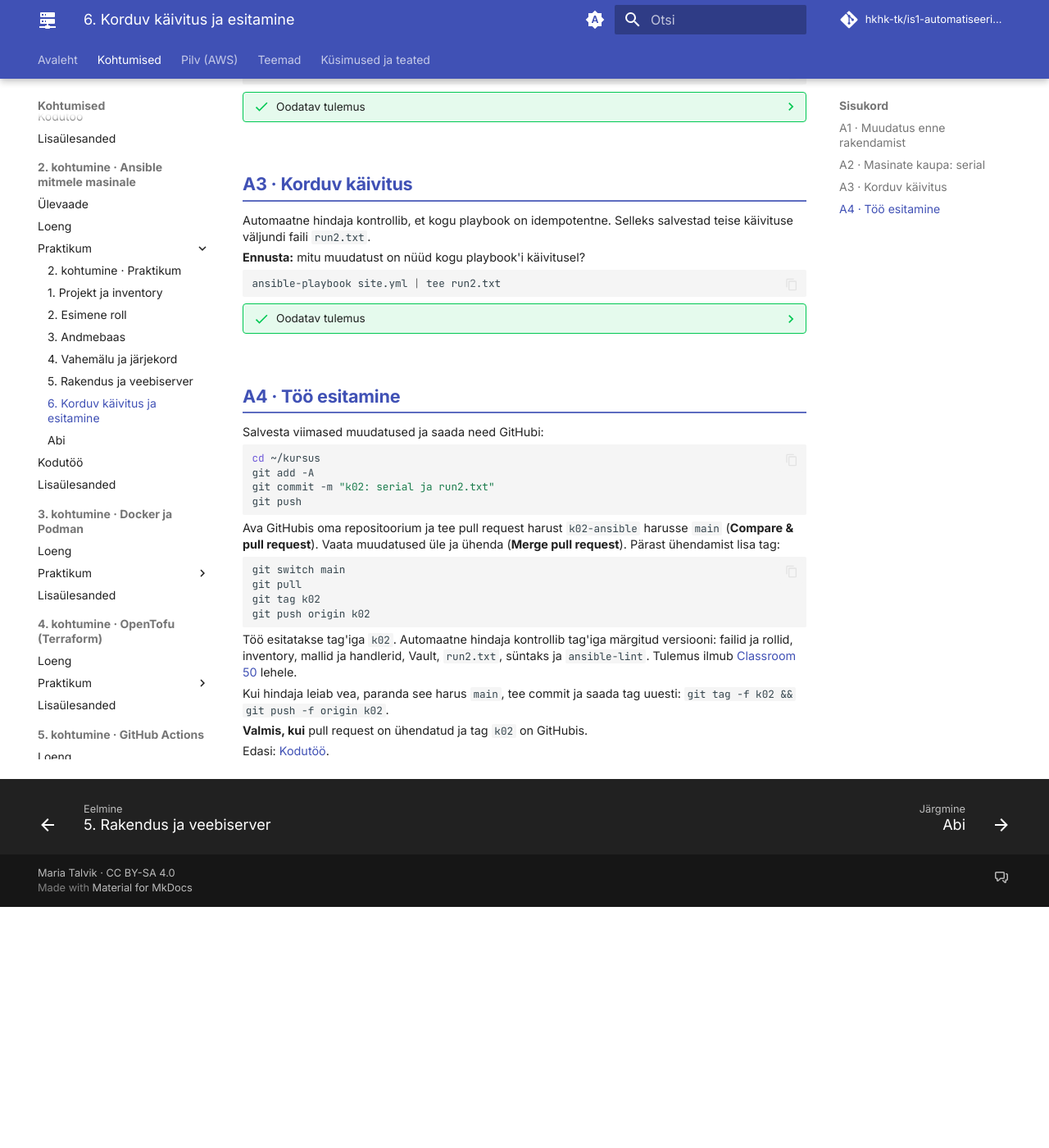
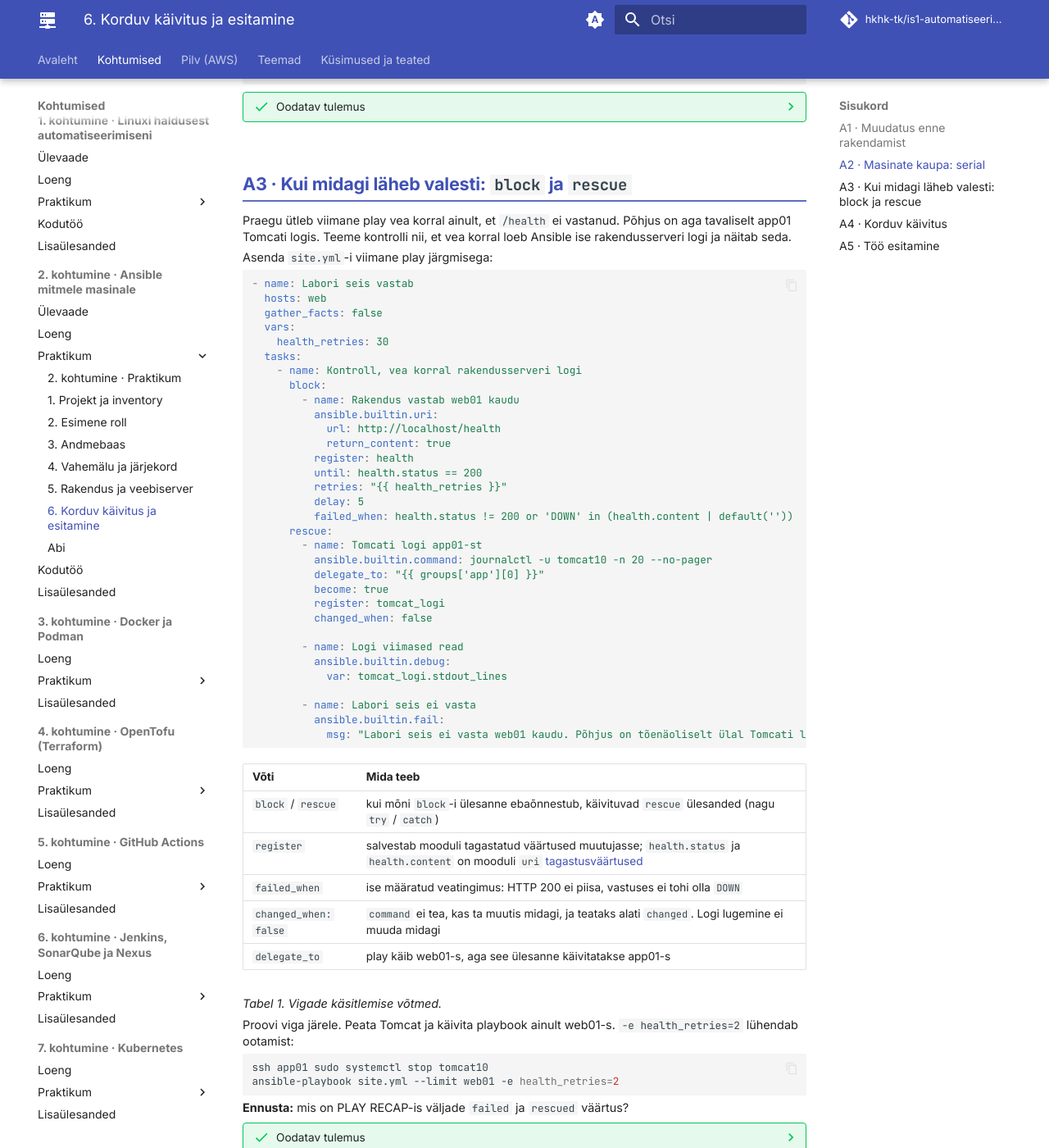
Before and after one commit to hkhk-tk/is1-automatiseerimine, an MkDocs documentation site: the page built from docs/k02/lab-6-esitamine.md, in a window 1280 px wide and 1400 px high, scrolled down 911 px. Shown: the whole window at 82% size. Built offline with MkDocs 1.6.1 and Material for MkDocs 9.7.7, drawn with Linux system fonts in a browser that asks for light colours; comment, search, counter and statistics services are not loaded; before the commit the page ends 2017 px from its top, so only the background shows below that; some of the changed text lies outside the part shown.

Commit message:
K1 paigaldusviisid; K2 vigade käsitlemine, encrypt_string, soovitatav kaustastruktuur
K1 praktikum 3: apt, pipx, pip+venv, Execution Environment ja ansible vs ansible-core (Installing Ansible). K2 praktikum 6: block/rescue, register, failed_when, changed_when, delegate_to (testitud seisatud Tomcatiga). K2 lisa L5: ansible-vault encrypt_string. K2 loeng: Sample Ansible setup.

````diff
--- a/docs/k02/lab-6-esitamine.md
+++ b/docs/k02/lab-6-esitamine.md
@@ -6,11 +6,11 @@ tags:
 
 # 6. Korduv käivitus ja esitamine
 
-Labori seis töötab. Enne esitamist kontrollid kahte asja, mida automatiseerimisel töös vajad: kuidas muudatust enne rakendamist näha ja ühe masina peal proovida, ning kas kogu playbook on idempotentne.
+Labori seis töötab. Enne esitamist kontrollid kolme asja, mida automatiseerimisel töös vajad: kuidas muudatust enne rakendamist näha ja masinate kaupa rakendada, kuidas playbook vea korral ise põhjust otsib ja kas kogu playbook on idempotentne.
 
 !!! abstract "Dokumentatsioonis"
 
-    [Check mode and diff mode](https://docs.ansible.com/projects/ansible/latest/playbook_guide/playbooks_checkmode.html) · [Strategies (`serial`)](https://docs.ansible.com/projects/ansible/latest/playbook_guide/playbooks_strategies.html)
+    [Check mode and diff mode](https://docs.ansible.com/projects/ansible/latest/playbook_guide/playbooks_checkmode.html) · [Strategies (`serial`)](https://docs.ansible.com/projects/ansible/latest/playbook_guide/playbooks_strategies.html)  · [Error handling](https://docs.ansible.com/projects/ansible/latest/playbook_guide/playbooks_error_handling.html) · [Blocks](https://docs.ansible.com/projects/ansible/latest/playbook_guide/playbooks_blocks.html) · [Delegation](https://docs.ansible.com/projects/ansible/latest/playbook_guide/playbooks_delegation.html)
 
 ## A1 · Muudatus enne rakendamist
 
@@ -52,7 +52,77 @@ ansible-playbook site.yml
 
     Kolm korda: kaks masinat, kaks masinat ja üks masin.
 
-## A3 · Korduv käivitus
+## A3 · Kui midagi läheb valesti: `block` ja `rescue`
+
+Praegu ütleb viimane play vea korral ainult, et `/health` ei vastanud. Põhjus on aga tavaliselt app01 Tomcati logis. Teeme kontrolli nii, et vea korral loeb Ansible ise rakendusserveri logi ja näitab seda.
+
+Asenda `site.yml`-i viimane play järgmisega:
+
+```yaml
+- name: Labori seis vastab
+  hosts: web
+  gather_facts: false
+  vars:
+    health_retries: 30
+  tasks:
+    - name: Kontroll, vea korral rakendusserveri logi
+      block:
+        - name: Rakendus vastab web01 kaudu
+          ansible.builtin.uri:
+            url: http://localhost/health
+            return_content: true
+          register: health
+          until: health.status == 200
+          retries: "{{ health_retries }}"
+          delay: 5
+          failed_when: health.status != 200 or 'DOWN' in (health.content | default(''))
+      rescue:
+        - name: Tomcati logi app01-st
+          ansible.builtin.command: journalctl -u tomcat10 -n 20 --no-pager
+          delegate_to: "{{ groups['app'][0] }}"
+          become: true
+          register: tomcat_logi
+          changed_when: false
+
+        - name: Logi viimased read
+          ansible.builtin.debug:
+            var: tomcat_logi.stdout_lines
+
+        - name: Labori seis ei vasta
+          ansible.builtin.fail:
+            msg: "Labori seis ei vasta web01 kaudu. Põhjus on tõenäoliselt ülal Tomcati logis."
+```
+
+| Võti | Mida teeb |
+|---|---|
+| `block` / `rescue` | kui mõni `block`-i ülesanne ebaõnnestub, käivituvad `rescue` ülesanded (nagu `try` / `catch`) |
+| `register` | salvestab mooduli tagastatud väärtused muutujasse; `health.status` ja `health.content` on mooduli `uri` [tagastusväärtused](https://docs.ansible.com/projects/ansible/latest/collections/ansible/builtin/uri_module.html#return-values) |
+| `failed_when` | ise määratud veatingimus: HTTP 200 ei piisa, vastuses ei tohi olla `DOWN` |
+| `changed_when: false` | `command` ei tea, kas ta muutis midagi, ja teataks alati `changed`. Logi lugemine ei muuda midagi |
+| `delegate_to` | play käib web01-s, aga see ülesanne käivitatakse app01-s |
+
+*Tabel 1. Vigade käsitlemise võtmed.*
+
+Proovi viga järele. Peata Tomcat ja käivita playbook ainult web01-s. `-e health_retries=2` lühendab ootamist:
+
+```bash
+ssh app01 sudo systemctl stop tomcat10
+ansible-playbook site.yml --limit web01 -e health_retries=2
+```
+
+**Ennusta:** mis on PLAY RECAP-is väljade `failed` ja `rescued` väärtus?
+
+??? success "Oodatav tulemus"
+
+    Ülesanne `Rakendus vastab web01 kaudu` ebaõnnestub koodiga 502, seejärel käivituvad `rescue` ülesanded. Logis on rida `Stopped tomcat10.service` ja viimane teade on `Labori seis ei vasta web01 kaudu`. Kokkuvõttes on `failed=1` ja `rescued=1`.
+
+Taasta Tomcat playbook'iga, mitte käsitsi:
+
+```bash
+ansible-playbook site.yml --limit app01
+```
+
+## A4 · Korduv käivitus
 
 Automaatne hindaja kontrollib, et kogu playbook on idempotentne. Selleks salvestad teise käivituse väljundi faili `run2.txt`.
 
@@ -66,7 +136,7 @@ ansible-playbook site.yml | tee run2.txt
 
     PLAY RECAP-is on kõigil viiel masinal `changed=0` ja `failed=0`. Kui mõnes masinas on `changed`, vaata väljundist, milline ülesanne muutis, paranda see ja salvesta `run2.txt` uuesti.
 
-## A4 · Töö esitamine
+## A5 · Töö esitamine
 
 Salvesta viimased muudatused ja saada need GitHubi:
 
````
Also changed, not shown: docs/k01/lab-3-ansible-alused.md (+13 -0 lines), docs/k02/lisa.md (+16 -0 lines), docs/k02/loeng.md (+1 -1 lines).
